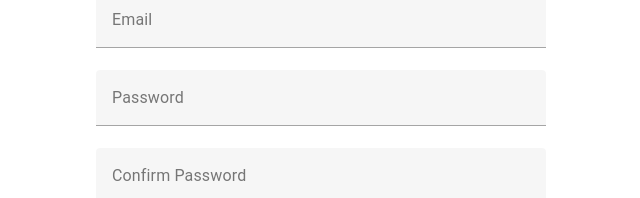
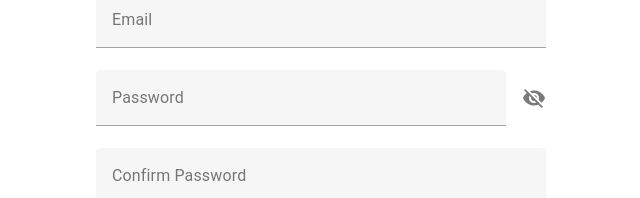
Before and after one commit to jakaskerjanc/cybersec-password-mock-website, a Vue app: page / in a window 1280 px wide. Both pictures are taken after a click on the button "CREATE ACCOUNT". Shown: the part 291-489 px from the top of the page, without its empty margins (319-959 px from the left). Built offline with nearby package versions, Linux system fonts and the light colour scheme.

Commit message:
Make password propagte to field, add password visibilty toggle

```diff
--- a/src/components/RegisterForm.vue
+++ b/src/components/RegisterForm.vue
@@ -4,9 +4,11 @@
         <v-text-field label="Email" v-model="email" type="email" />
         <v-overlay v-model="isOverlayOpen" :scrim="false" location-strategy="connected" scroll-strategy="reposition">
             <template #activator="{ props }">
-                <v-text-field label="Password" v-bind="props" v-model="password" type="password" :rules="[passwordValidator]" />
+                <v-text-field label="Password" v-bind="props" v-model="password"
+                    @click:append="togglePasswordVisibility" :type="showPassword ? 'text' : 'password'"
+                    :append-icon="showPassword ? 'mdi-eye' : 'mdi-eye-off'" :rules="[passwordValidator]" />
             </template>
-            <chrome-nudge @selected="isOverlayOpen = false" />
+            <chrome-nudge @selected="onPasswordSelected" />
         </v-overlay>
         <v-text-field label="Confirm Password" v-model="confirmPassword" type="password" />
         <v-btn @click="register" color="primary">
@@ -20,6 +22,7 @@ import { ref } from 'vue'
 import useState from '../composables/state'
 
 const isOverlayOpen = ref(false)
+const showPassword = ref(false)
 
 const email = ref('')
 const password = ref('')
@@ -61,6 +64,16 @@ function validate3C12(password) {
     // Validate the password length and character class count
     return password.length >= 12 && classCount >= 3;
 }
+
+function onPasswordSelected(selectedPassword: string) {
+    password.value = selectedPassword
+    isOverlayOpen.value = false
+}
+
+function togglePasswordVisibility(e: Event) {
+    e.stopPropagation()
+    showPassword.value = !showPassword.value
+}
 </script>
 
 <style scoped>
--- a/src/components/password-nudges/ChromeNudge.vue
+++ b/src/components/password-nudges/ChromeNudge.vue
@@ -1,10 +1,10 @@
 <template>
     <div class="chrome-nudge">
-        <div class="top-row" @click="emits('selected')">
+        <div class="top-row" @click="emitPassword">
             <img class="key-image" src="/key.svg" />
             <div class="top-text">
                 <div>Use strong password</div>
-                <div class="generated-password">34z*4f/j%DXYd</div>
+                <div class="generated-password">{{ password }}</div>
             </div>
         </div>
         <div class="bottom-row">
@@ -14,7 +14,15 @@
 </template>
 
 <script setup lang="ts">
-const emits = defineEmits(['selected'])
+const emit = defineEmits<{
+    selected: [value: string]
+}>()
+
+const password = '34z*4f/j%DXYd'
+
+function emitPassword() {
+    emit('selected', password)
+}
 </script>
 
 <style scoped lang="less">
```
